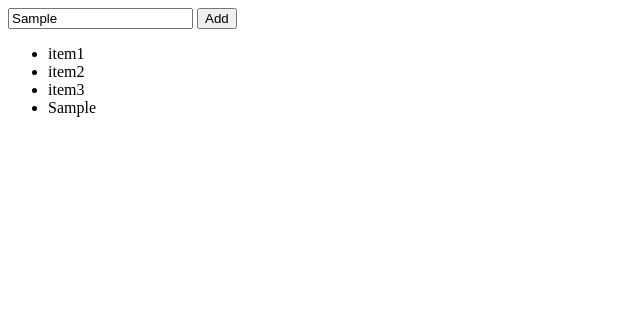
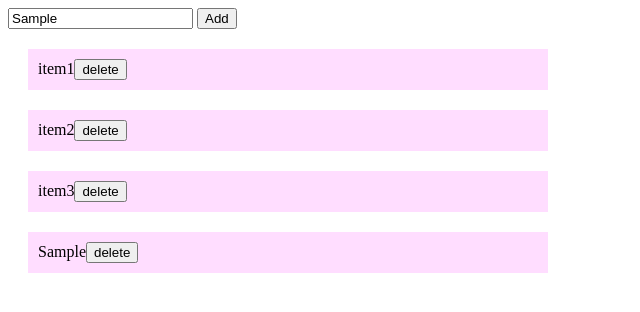
Before and after one commit to buildspeakers/tickticktick, a plain HTML site: page index.html in a window 1280 px wide. Both pictures are taken after typing "Sample" into the empty fields and a click on the button "Add". Shown: the whole page, without its empty margins (0-640 px from the left). Drawn offline with Linux system fonts and the light colour scheme.

Commit message:
added basic styling and delete buttons for todos

```diff
--- /dev/null
+++ b/css/app.css
@@ -0,0 +1,16 @@
+ul {
+    list-style-type: none;
+    padding: 0;
+}
+
+li {
+    background: #ffddff;
+    width: 500px;
+    padding: 10px;
+    margin: 20px;
+}
+
+.deleteTodo {
+    display: inline-block;
+    float: right;
+}
--- a/index.html
+++ b/index.html
@@ -4,6 +4,9 @@
     <meta charset="UTF-8">
     <meta name="viewport" content="width=device-width, initial-scale=1.0">
     <meta http-equiv="X-UA-Compatible" content="ie=edge">
+
+    <link rel="stylesheet" href="css/app.css">
+
     <title>Document</title>
 </head>
 <body>
--- a/js/app.js
+++ b/js/app.js
@@ -31,7 +31,7 @@ qs('.todo-add__button').addEventListener('click', function(){
 function renderTodos() {
     let listItems = "";
     for (let i = 0, l = todos.length; i < l; i++) {
-      listItems += "<li>" + todos[i] + "</li>";
+      listItems += "<li>" + todos[i] + "<button class=\".deleteTodo\">delete</button>" + "</li>";
     }
     qs('.todo-list').innerHTML = listItems;
 }
```
